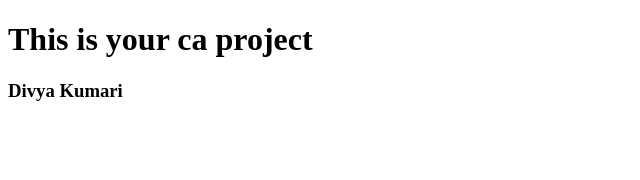
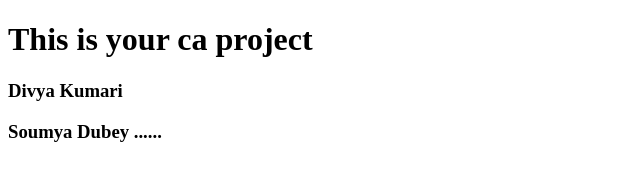
Before and after one commit to Divyakri93/Devops-cd, a plain HTML site: page index.html in a window 1280 px wide. Shown: the whole page, without its empty margins (0-640 px from the left). Drawn offline with Linux system fonts and the light colour scheme.

Commit message:
Test github pages upate

```diff
--- a/index.html
+++ b/index.html
@@ -8,6 +8,7 @@
 <body>
   <h1>This is your ca project</h1>
   <h3>Divya Kumari</h3>
+  <h3>Soumya Dubey ......</h3>
 
 </body>
 </html>
```
